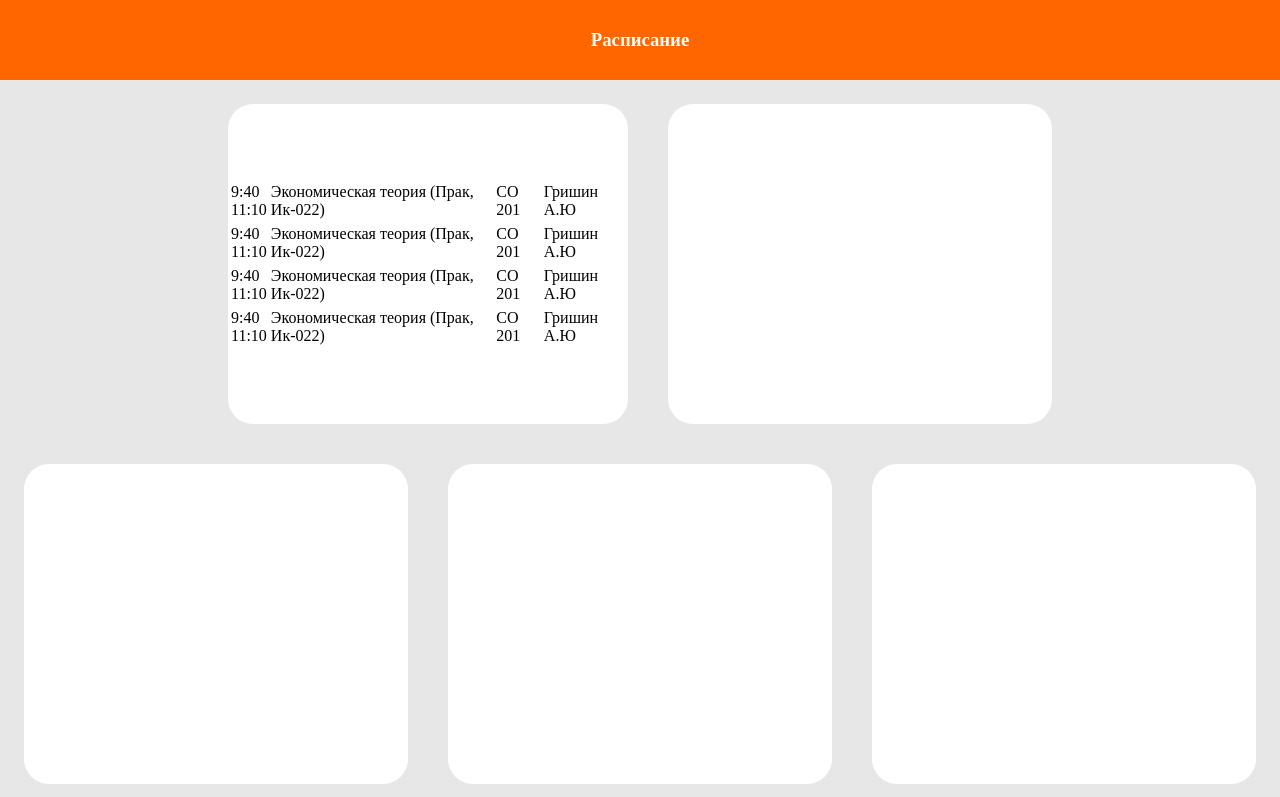
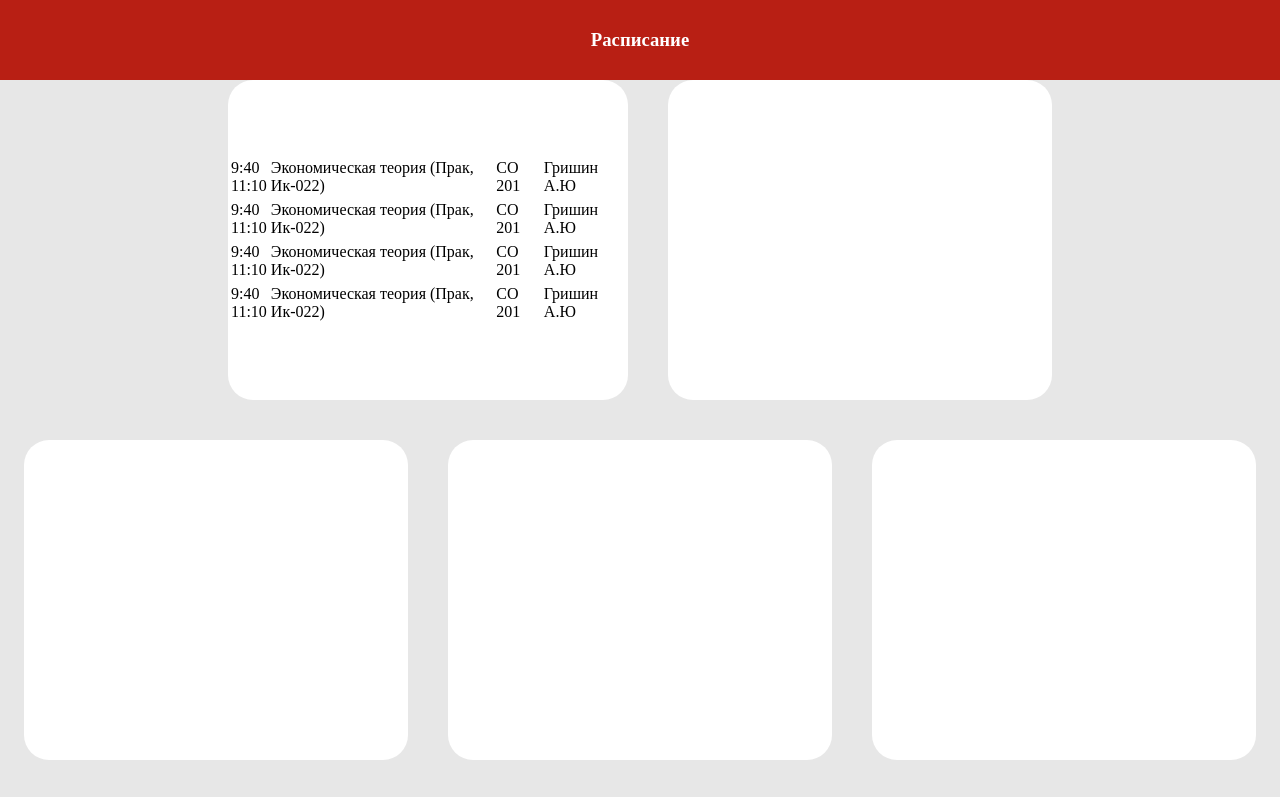
Before and after one commit to FreezeEngine/Ranepa-Schedule-Desktop, a plain HTML site: page index.html in a window 1280 px wide. Shown: the top 797 px of the page. Drawn offline with Linux system fonts and the light colour scheme.

Commit message:
Update styles.css

```diff
--- a/css/styles.css
+++ b/css/styles.css
@@ -1,6 +1,7 @@
 div.header {
   position: fixed;
   place-content: center space-around;
+  position: absolute;
   display: flex;
   flex-flow: row wrap;
   align-items: center;
@@ -9,7 +10,7 @@ div.header {
   height: 60px;
   top: 0;
   left: 0;
-  background: rgb(255, 102, 0);
+  background: rgb(184, 31, 20);
   width: 100%;
   min-width: 60px;
 }
@@ -20,7 +21,7 @@ div.block {
   align-items: center;
   justify-content: center;
   vertical-align: center;
-  padding-top: 24px;
+  padding-top: 0px;
 }
 header.header h3.title {
   color: rgb(255, 255, 255);
@@ -54,7 +55,7 @@ div.card {
   width: auto;
   height: auto;
   max-width: 400px;
-  max-height: 290px;
+  max-height: 300px;
   background-color: rgb(255, 255, 255);
   border-radius: 25px;
 }
@@ -67,7 +68,7 @@ div.card {
     max-height: 88vh;
   }
   div.weeks {
-    padding-top: 35px;
+    padding-top: 60px;
   }
 }
 
@@ -81,7 +82,7 @@ div.card {
     max-height: 88vh;
   }
   div.weeks {
-    padding-top: 45px;
+    padding-top: 60px;
   }
 }
 
@@ -95,7 +96,7 @@ div.card {
     max-height: 88vh;
   }
   div.weeks {
-    padding-top: 45px;
+    padding-top: 10%;
   }
 }
 
@@ -111,36 +112,35 @@ div.card {
     border-radius: 25px;
   }
   div.weeks {
-    padding-top: 50px;
+    padding-top: 7%;
   }
 }
 
 /* Extra large devices (large laptops and desktops, 1200px and up) */
 @media only screen and (min-width: 1200px) {
   div.header {
-    height: 10%;
-    min-height: 60px;
+    height: 10vh;
   }
   div.card {
     margin: 20px;
     min-width: 30%;
+    height: 30%;
     max-width: 400px;
-    max-height: 290px;
+    max-height: 300px;
     background-color: rgb(255, 255, 255);
     border-radius: 25px;
   }
   div.weeks {
-    padding-top: 60px;
+    padding: 0px;
+    margin-top: 60px;
   }
 }
-
 
 table.RaspTable {
   width: 100%;
   text-align: left;
 }
 table.RaspTable tbody td {
-
   font-size: 16px;
 }
 table.RaspTable tbody tr td.RaspTime {
```
